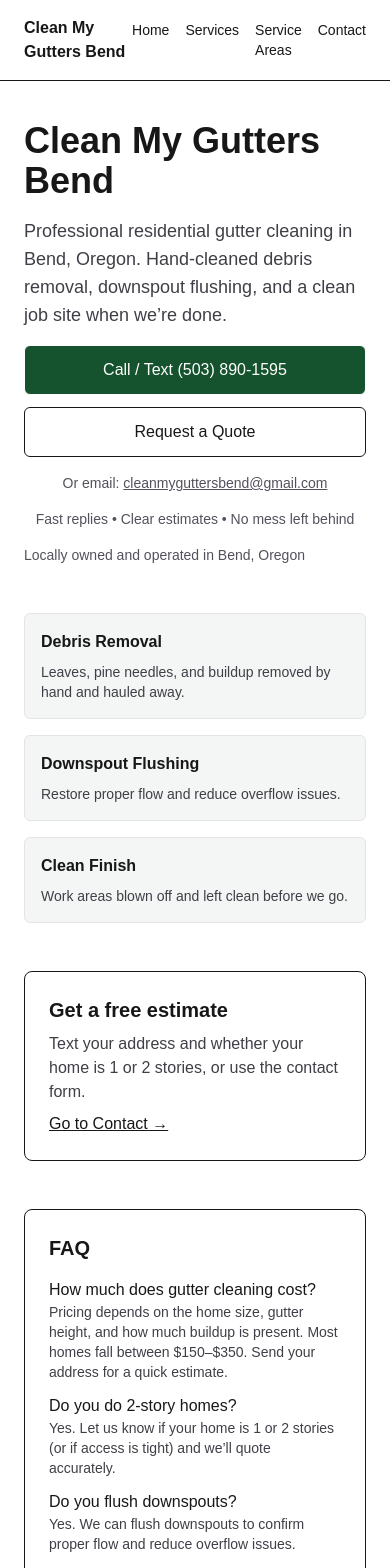
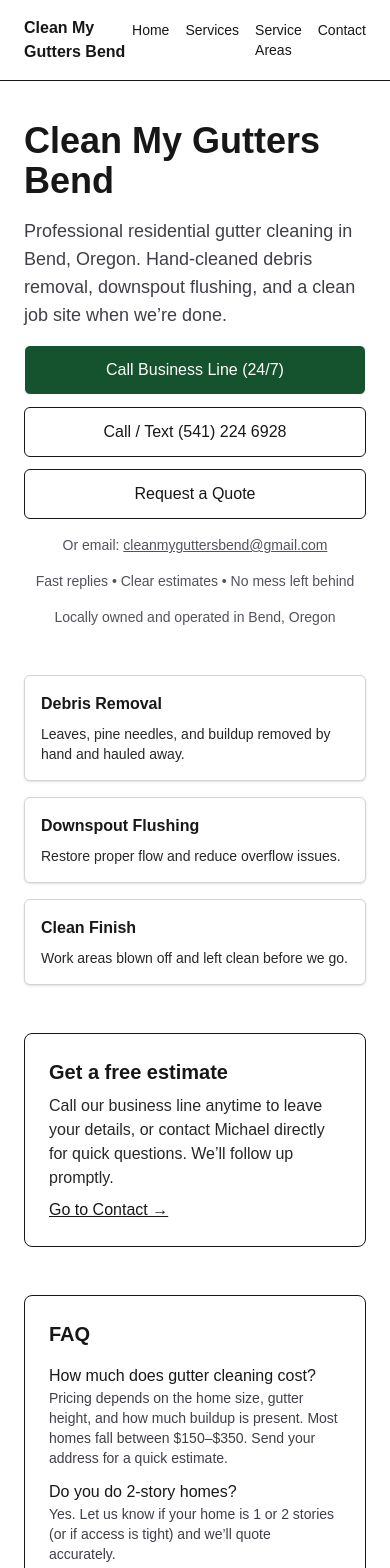
Before and after one commit to MikeAshworthFTD/cmgb-site, a Next.js app: page / in a window 390 px wide. Shown: the top 1568 px of the page. Built offline with nearby package versions, Linux system fonts and the light colour scheme.

Commit message:
Update homepage CTAs, phone numbers, and final launch copy

```diff
--- a/app/contact/page.tsx
+++ b/app/contact/page.tsx
@@ -72,8 +72,8 @@ useEffect(() => {
         {/* Contact card */}
         <div className="rounded-lg border p-6 space-y-3">
           <p className="text-lg font-semibold">Call/Text</p>
-          <a className="underline text-lg" href="tel:+15038901595">
-            (503) 890-1595
+          <a className="underline text-lg" href="tel:+15412246928">
+            (541) 224-6928
           </a>
           <p className="text-sm text-zinc-600">
             Typical reply time: same day.
--- a/app/layout.tsx
+++ b/app/layout.tsx
@@ -48,8 +48,8 @@ export default function RootLayout({
             </p>
             <p>
               Call/Text:{" "}
-              <a className="underline" href="tel:+15038901595">
-                (503) 890-1595
+              <a className="underline" href="tel:+15412246928">
+                (541) 224-6928
               </a>
             </p>
           </div>
--- a/app/page.tsx
+++ b/app/page.tsx
@@ -12,20 +12,29 @@ export default function Home() {
           debris removal, downspout flushing, and a clean job site when we’re
           done.
         </p>
-
         <div className="flex flex-col sm:flex-row gap-3">
+          {/* Call Business Line (AI Assistant) */}
           <a
-            href="tel:+15038901595"
-            className="inline-flex items-center justify-center rounded-md border px-5 py-3 font-medium bg-[var(--accent)] text-white"
+           href="tel:+15415277262"
+           className="inline-flex items-center justify-center rounded-md border px-5 py-3 font-medium bg-[var(--accent)] text-white"
           >
-            Call / Text (503) 890-1595
+            Call Business Line (24/7)
           </a>
 
+          {/* Call Michael (Owner) */}
+          <a
+           href="tel:+15412246928"
+            className="inline-flex items-center justify-center rounded-md border px-5 py-3 font-medium"
+          >
+           Call / Text (541) 224 6928
+         </a>
+
+          {/* Request Quote */}
           <Link
             href="/contact"
             className="inline-flex items-center justify-center rounded-md border px-5 py-3 font-medium"
           >
-            Request a Quote
+           Request a Quote
           </Link>
         </div>
         <p className="text-sm text-zinc-600 text-center sm:text-left">
@@ -40,42 +49,49 @@ export default function Home() {
         <p className="text-sm text-zinc-600 text-center sm:text-left">
           Fast replies • Clear estimates • No mess left behind
         </p>
-        <p className="text-sm text-zinc-600">
+        <p className="text-sm text-zinc-600 text-center sm:text-left">
           Locally owned and operated in Bend, Oregon
         </p>
       </section>
 
       {/* Services summary */}
 <section className="grid gap-4 md:grid-cols-3">
-  <section className="rounded-md border border-zinc-200 dark:border-zinc-700 bg-[var(--accent)]/5 p-4">
-    <h2 className="font-semibold mb-2">Debris Removal</h2>
-    <p className="text-sm text-zinc-700 dark:text-zinc-300">
+  <section className="rounded-md border border-zinc-300 bg-white p-4 shadow-sm">
+    <h2 className="font-semibold mb-2 text-zinc-900">
+      Debris Removal
+    </h2>
+    <p className="text-sm text-zinc-800">
       Leaves, pine needles, and buildup removed by hand and hauled away.
     </p>
   </section>
 
-  <section className="rounded-md border border-zinc-200 dark:border-zinc-700 bg-[var(--accent)]/5 p-4">
-    <h2 className="font-semibold mb-2">Downspout Flushing</h2>
-    <p className="text-sm text-zinc-700 dark:text-zinc-300">
+  <section className="rounded-md border border-zinc-300 bg-white p-4 shadow-sm">
+    <h2 className="font-semibold mb-2 text-zinc-900">
+      Downspout Flushing
+    </h2>
+    <p className="text-sm text-zinc-800">
       Restore proper flow and reduce overflow issues.
     </p>
   </section>
 
-  <section className="rounded-md border border-zinc-200 dark:border-zinc-700 bg-[var(--accent)]/5 p-4">
-    <h2 className="font-semibold mb-2">Clean Finish</h2>
-    <p className="text-sm text-zinc-700 dark:text-zinc-300">
+  <section className="rounded-md border border-zinc-300 bg-white p-4 shadow-sm">
+    <h2 className="font-semibold mb-2 text-zinc-900">
+      Clean Finish
+    </h2>
+    <p className="text-sm text-zinc-800">
       Work areas blown off and left clean before we go.
     </p>
   </section>
 </section>
 
-
       {/* CTA */}
       <section className="rounded-lg border p-6 space-y-2">
-        <h2 className="text-xl font-semibold">Get a free estimate</h2>
-        <p className="text-zinc-700">
-          Text your address and whether your home is 1 or 2 stories, or use the
-          contact form.
+        <h2 className="text-xl font-semibold">
+          Get a free estimate
+        </h2>
+        <p className="text-zinc-800">
+         Call our business line anytime to leave your details, or contact Michael directly
+          for quick questions. We’ll follow up promptly.
         </p>
         <Link href="/contact" className="underline">
           Go to Contact →
```
